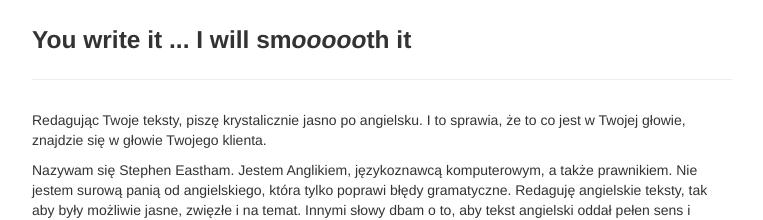
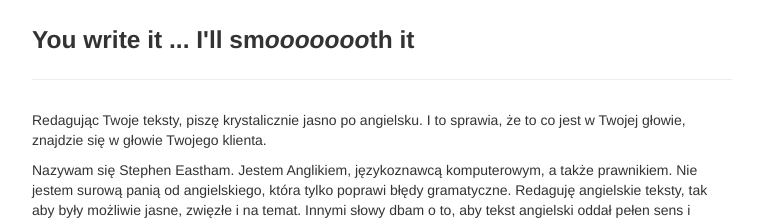
Before and after one commit to StephenEastham/StephenEastham.github.io, a Jekyll site: the page built from index.md, in a window 1280 px wide. Shown: the top 220 px of the page, without its empty margins (258-1021 px from the left). Built offline with Jekyll 4.4.1, drawn with Linux system fonts in a browser that asks for light colours.

Commit message:
Update index.md

```diff
--- a/index.md
+++ b/index.md
@@ -1,6 +1,6 @@
 ---
 layout: page
-title: You write it ... I  will sm<i markdown="1">ooooo</i>th it
+title: You write it ... I'll sm<i markdown="1">ooooooo</i>th it
 tagline:
 description:
 ---
```
